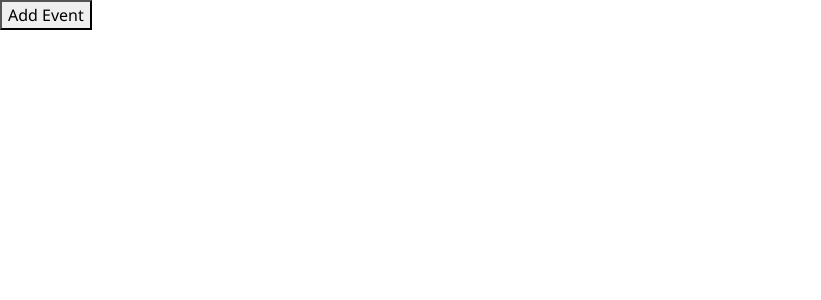
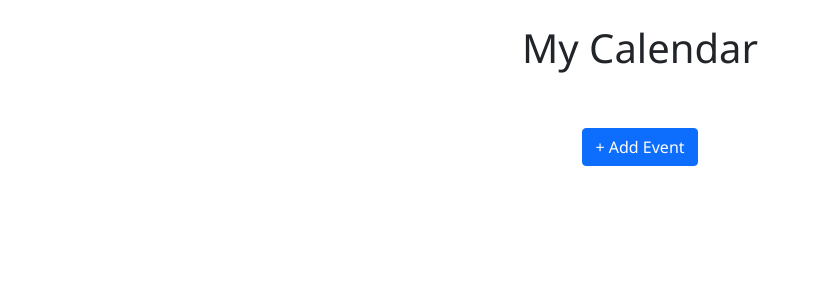
Before and after one commit to JuanSeZ/Studability, a React (Create React App) app in the folder frontend/: page /home/calendar in a window 1280 px wide. Shown: the top 300 px of the page, without its empty margins (0-821 px from the left). Built offline with nearby package versions, Linux system fonts and the light colour scheme.

Commit message:
Calendar page and log in page tidying modifications

```diff
--- a/frontend/src/pages/CalendarPage.jsx
+++ b/frontend/src/pages/CalendarPage.jsx
@@ -30,7 +30,22 @@ export default function CalendarPage() {
 
     return (
         <div>
-            <button onClick={() => setPopup(true)}>Add Event</button>
+            <br/>
+
+            <div style={{display: "flex", justifyContent: "center", alignItems: "center"}}>
+                <h1>
+                    <header>My Calendar</header>
+                </h1>
+            </div>
+
+            <br/>
+            <br/>
+
+            <div>
+                <div style={{display: "flex", justifyContent: "center", alignItems: "center"}}>
+                    <button className="btn btn-primary" onClick={() => setPopup(true)}>+ Add Event</button>
+                </div>
+                <div style={{display: "flex", justifyContent: "center", alignItems: "center"}}>
                     {popup && (
                         <ClickAwayListener onClickAway={() => setPopup(false)}>
                             <div className={'popup'}>
@@ -39,13 +54,16 @@ export default function CalendarPage() {
                                        value={nameEvent}
                                        onChange={changeNameEvent}>
                                 </input>
-                        <div><DatePicker onChange={setDate} value={dateValue}/></div>
-                        <div>
-                            <button onClick={addEvent}>Save Event</button>
+                                <div style={{display: "flex", justifyContent: "center", alignItems: "center"}}>
+                                    <DatePicker onChange={setDate} value={dateValue}/></div>
+                                <div style={{display: "flex", justifyContent: "center", alignItems: "center"}}>
+                                    <button className="btn btn-success" onClick={addEvent}>Save Event</button>
                                 </div>
                             </div>
                         </ClickAwayListener>
                     )}
                 </div>
+            </div>
+        </div>
     )
 };
--- a/frontend/src/pages/LoginPage.jsx
+++ b/frontend/src/pages/LoginPage.jsx
@@ -53,7 +53,6 @@ export default function LoginPage() {
             {isOk && <div className="alert alert-success" role="alert">User created successfully!</div>}
             {errorMsg && <div className="alert alert-warning" role="alert">{errorMsg}</div>}
 
-            <br/>
             <br/>
 
             <div style={{display: 'flex', justifyContent:'center', alignContent:"center", height: '0vh'}}>
```
Lines whose indentation alone changed are shown as unchanged.
